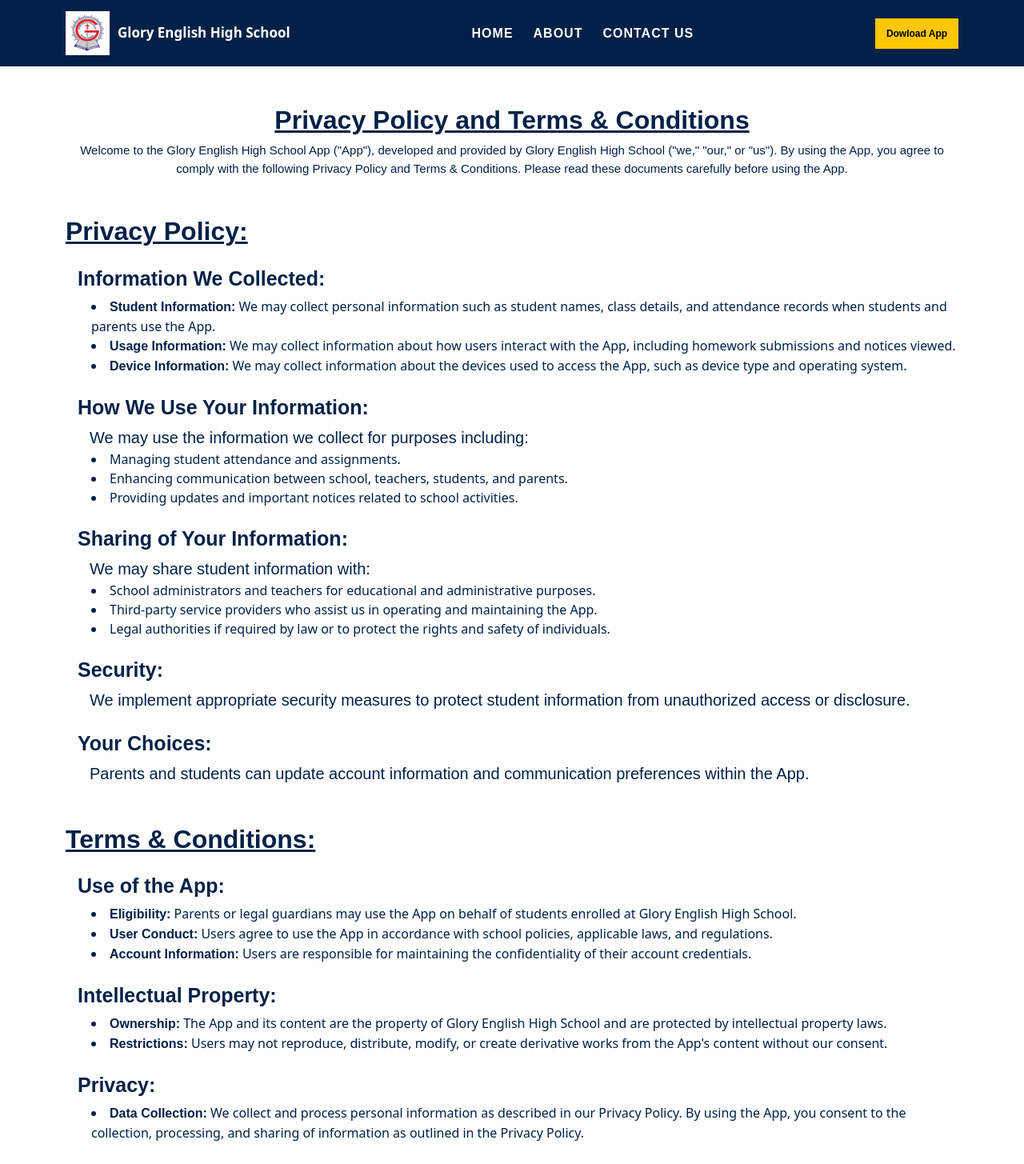
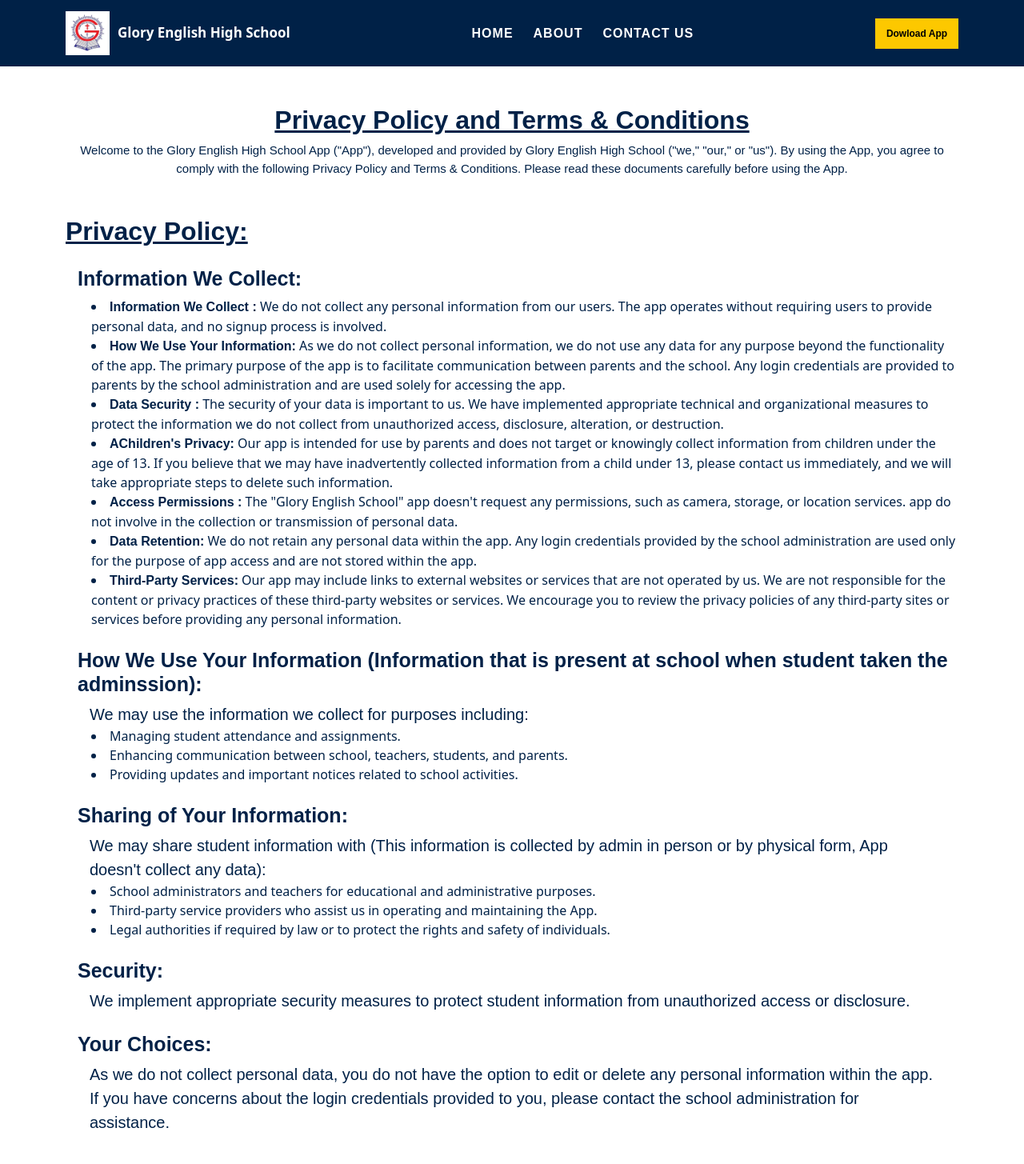
Before and after one commit to techhawk/glory_school_website, a React (Create React App) app: page /privacypolicy in a window 1280 px wide. Shown: the top 1455 px of the page at 80% size. Built offline with nearby package versions, Linux system fonts and the light colour scheme.

Commit message:
privacy changes

```diff
--- a/src/components/FooterComponent/index.js
+++ b/src/components/FooterComponent/index.js
@@ -41,9 +41,8 @@ const FooterComponent = () => {
                 </div>
                 <div className="academics-info mt-3">
                   <p>
-                    Praesent vel rutrum purus. Nam vel dui eu sus duis dignissim
-                    dignissim. Suspenetey disse at ros tecongueconsequat.Fusce
-                    sit amet rna feugiat.
+                    Education is not the filling of a pail, but the lighting of
+                    a fire.
                   </p>
                 </div>
                 <div className="socail-contact-footer mt-5">
--- a/src/pages/AboutUsPage/index.js
+++ b/src/pages/AboutUsPage/index.js
@@ -37,22 +37,33 @@ const AboutUsPage = () => {
             <Col md={12} lg={12} xl={6}>
               <div className="what-type">
                 <h2>Who We Are</h2>
+                <h4> Established in 1989 in Bhiwandi, India</h4>
                 <p>
-                  Tmply dummy text of the printing and typesetting indust Lorem
-                  Ipsum has been theindustry's standard dummy text ever since
-                  simply dummy text of the printing and etypesetting industry.
-                  Lorem Ipsum has been the induststandard dummy text ever since
-                  en an unknown printer took a galley of type scrambledmaining.
+                  At Glory English High School, our journey of educational
+                  excellence began in 1989 in the vibrant city of Bhiwandi. With
+                  a rich history spanning over three decades, we have dedicated
+                  ourselves to providing quality education and nurturing the
+                  minds of countless students.
                 </p>
               </div>
               <div className="what-type mt-5">
-                <h2>What We do</h2>
+                <h2>Our Mission</h2>
                 <p>
-                  Tmply dummy text of the printing and typesetting indust Lorem
-                  Ipsum has been theindustry's standard dummy text ever since
-                  simply dummy text of the printing and etypesetting industry.
-                  Lorem Ipsum has been the induststandard dummy text ever since
-                  en an unknown printer took a galley of type scrambledmaining.
+                  Over the years, we have established a tradition of academic
+                  excellence, fostering holistic development, and nurturing a
+                  love for learning. Our dedicated faculty, state-of-the-art
+                  facilities, and innovative teaching methods contribute to our
+                  continued success.
+                </p>
+              </div>
+              <div className="what-type mt-5">
+                <h2>A Tradition of Excellence</h2>
+                <p>
+                  Our mission is simple yet profound: to empower students with
+                  knowledge, instill values, and inspire them to reach their
+                  full potential. We believe that every child is unique, and our
+                  commitment is to create an inclusive and nurturing environment
+                  where they can thrive academically, socially, and personally.
                 </p>
               </div>
             </Col>
--- a/src/pages/PrivacyPolicyPage/index.js
+++ b/src/pages/PrivacyPolicyPage/index.js
@@ -26,28 +26,70 @@ const PrivacyPolicyPage = () => {
                 </div>
                 <div className="policy-details">
                   <div className="policy mb-4">
-                    <h3>Information We Collected:</h3>
+                    <h3>Information We Collect:</h3>
                     <ul>
                       <li>
-                        <span>Student Information:</span> We may collect
-                        personal information such as student names, class
-                        details, and attendance records when students and
-                        parents use the App.
+                        <span>Information We Collect :</span> We do not collect
+                        any personal information from our users. The app
+                        operates without requiring users to provide personal
+                        data, and no signup process is involved.
                       </li>
                       <li>
-                        <span>Usage Information:</span> We may collect
-                        information about how users interact with the App,
-                        including homework submissions and notices viewed.
+                        <span>How We Use Your Information:</span> As we do not
+                        collect personal information, we do not use any data for
+                        any purpose beyond the functionality of the app. The
+                        primary purpose of the app is to facilitate
+                        communication between parents and the school. Any login
+                        credentials are provided to parents by the school
+                        administration and are used solely for accessing the
+                        app.
                       </li>
                       <li>
-                        <span>Device Information:</span> We may collect
-                        information about the devices used to access the App,
-                        such as device type and operating system.
+                        <span>Data Security :</span> The security of your data
+                        is important to us. We have implemented appropriate
+                        technical and organizational measures to protect the
+                        information we do not collect from unauthorized access,
+                        disclosure, alteration, or destruction.
+                      </li>
+                      <li>
+                        <span>AChildren's Privacy:</span> Our app is intended
+                        for use by parents and does not target or knowingly
+                        collect information from children under the age of 13.
+                        If you believe that we may have inadvertently collected
+                        information from a child under 13, please contact us
+                        immediately, and we will take appropriate steps to
+                        delete such information.
+                      </li>
+                      <li>
+                        <span>Access Permissions :</span> The "Glory English
+                        School" app doesn't request any permissions, such as
+                        camera, storage, or location services. app do not
+                        involve in the collection or transmission of personal
+                        data.
+                      </li>
+                      <li>
+                        <span>Data Retention:</span> We do not retain any
+                        personal data within the app. Any login credentials
+                        provided by the school administration are used only for
+                        the purpose of app access and are not stored within the
+                        app.
+                      </li>
+                      <li>
+                        <span>Third-Party Services:</span> Our app may include
+                        links to external websites or services that are not
+                        operated by us. We are not responsible for the content
+                        or privacy practices of these third-party websites or
+                        services. We encourage you to review the privacy
+                        policies of any third-party sites or services before
+                        providing any personal information.
                       </li>
                     </ul>
                   </div>
                   <div className="policy mb-4">
-                    <h3>How We Use Your Information:</h3>
+                    <h3>
+                      How We Use Your Information (Information that is present
+                      at school when student taken the adminssion):
+                    </h3>
                     <p>
                       We may use the information we collect for purposes
                       including:
@@ -66,7 +108,11 @@ const PrivacyPolicyPage = () => {
                   </div>
                   <div className="policy mb-4">
                     <h3>Sharing of Your Information:</h3>
-                    <p>We may share student information with:</p>
+                    <p>
+                      We may share student information with (This information is
+                      collected by admin in person or by physical form, App
+                      doesn't collect any data):
+                    </p>
                     <ul>
                       <li>
                         School administrators and teachers for educational and
@@ -93,8 +139,11 @@ const PrivacyPolicyPage = () => {
                   <div className="policy mb-5">
                     <h3>Your Choices:</h3>
                     <p>
-                      Parents and students can update account information and
-                      communication preferences within the App.
+                      As we do not collect personal data, you do not have the
+                      option to edit or delete any personal information within
+                      the app. If you have concerns about the login credentials
+                      provided to you, please contact the school administration
+                      for assistance.
                     </p>
                   </div>
                 </div>
@@ -138,18 +187,7 @@ const PrivacyPolicyPage = () => {
                     </li>
                   </ul>
                 </div>
-                <div className="terms mb-4">
-                  <h3>Privacy:</h3>
-                  <ul>
-                    <li>
-                      <span>Data Collection:</span> We collect and process
-                      personal information as described in our Privacy Policy.
-                      By using the App, you consent to the collection,
-                      processing, and sharing of information as outlined in the
-                      Privacy Policy.
-                    </li>
-                  </ul>
-                </div>
+                <div className="terms mb-4"></div>
                 <div className="terms mb-4">
                   <h3>Disclaimer:</h3>
                   <ul>
```
Also changed, not shown: src/pages/HomePage/index.js (+16 -18 lines), 7 other files (tests, documents, lock files or other folders).
